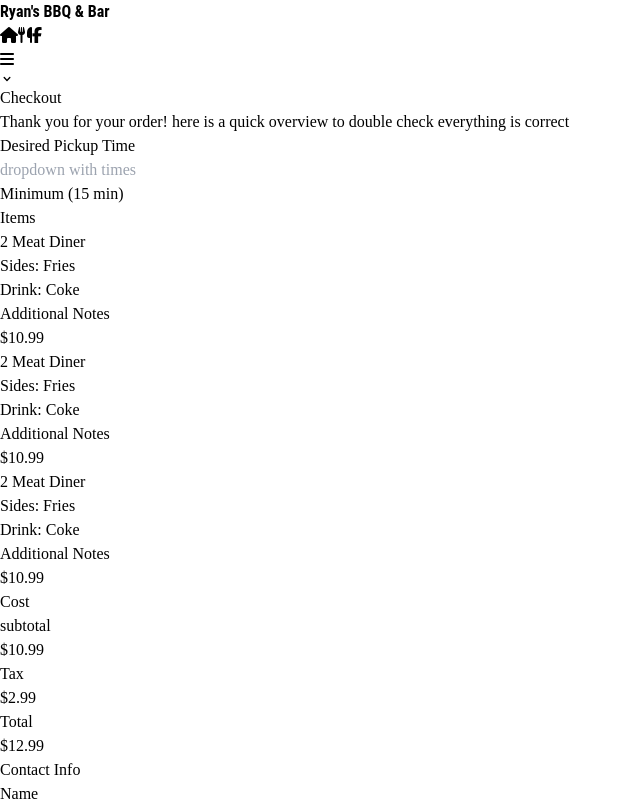
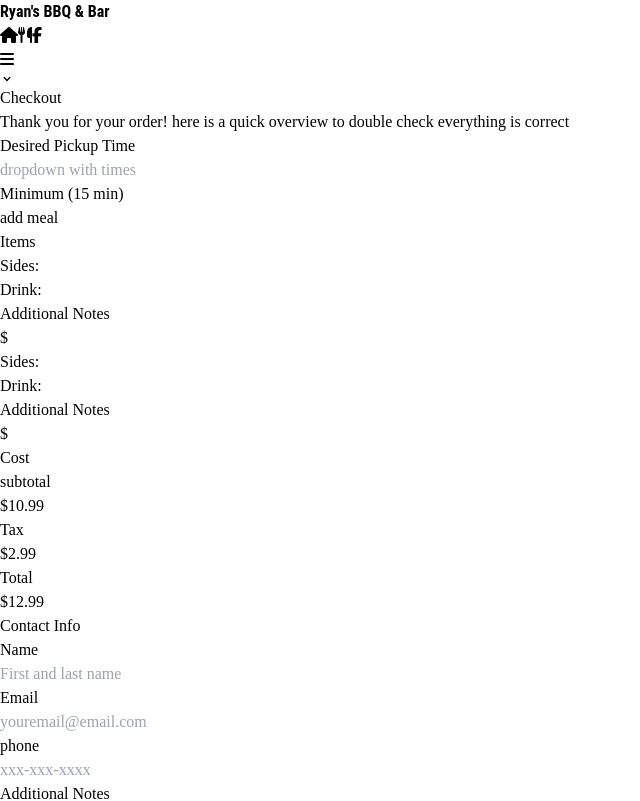
Before and after one commit to deadlykittensgs/allisasBBQ, a React (Vite) app: page /cart in a window 1280 px wide. Shown: the top 801 px of the page, without its empty margins (0-640 px from the left). Built offline with nearby package versions, Linux system fonts and the light colour scheme.

Commit message:
dynamic items to checkout works

```diff
--- a/src/Components/OrderedMeal.jsx
+++ b/src/Components/OrderedMeal.jsx
@@ -1,13 +1,17 @@
-import React from 'react'
+import React, { useState } from 'react'
 
-export default function OrderedMeal() {
+
+export default function OrderedMeal({mealName,sides,drink,price }) {
+
+
+
   return (
     <div className='bg-sky-300 min-h-[100px] flex flex-1 items-center justify-evenly gap-10 p-10 overflow-auto'>
-        <p>2 Meat Diner</p>
-        <p>Sides: Fries</p>
-        <p>Drink: Coke</p>
+        <p>{mealName}</p>
+        <p>Sides: {sides}</p>
+        <p>Drink: {drink}</p>
         <p>Additional Notes</p>
-    <p>$10.99</p>
+    <p>${price}</p>
     </div>
   )
 }
--- a/src/Pages/Cart.jsx
+++ b/src/Pages/Cart.jsx
@@ -1,4 +1,4 @@
-import React from 'react'
+import React, {useState} from 'react'
 import Header from '../Components/Header'
 import Footer from '../Components/Footer'
 import OrderedMeal from '../Components/OrderedMeal'
@@ -6,6 +6,14 @@
 
 
 export default function Cart() {
+
+    const [orderedMeals, setOrderedMeals] = useState([<OrderedMeal/>, <OrderedMeal/>,]);
+
+function addMeal(mealName,sides,drink,price) {
+    console.log("clicked")
+    setOrderedMeals([...orderedMeals, <OrderedMeal mealName={mealName} sides={sides} drink={drink} price={price} />])
+}
+
 
   return (
 
@@ -29,11 +37,10 @@
      <p className=' flex items-center justify-center text-red-500 flex-1 text-center '>Minimum (15 min)</p>
      </div>
 
-<div className='' >
+<div>
+    <button onClick={() => {addMeal('Ribs','Fries','tea', 24)}}> add meal</button>
     <p className=' text-center text-[1.3rem] bg-gradient-to-r from-neutral-300 to-stone-400 overflow-auto' >Items</p>
-        <OrderedMeal/>
-        <OrderedMeal/>
-        <OrderedMeal/>
+     {orderedMeals}
 
     </div>
 
```
Also changed, not shown: src/Components/SelectedPopUp.jsx (added, +7 -0 lines).
